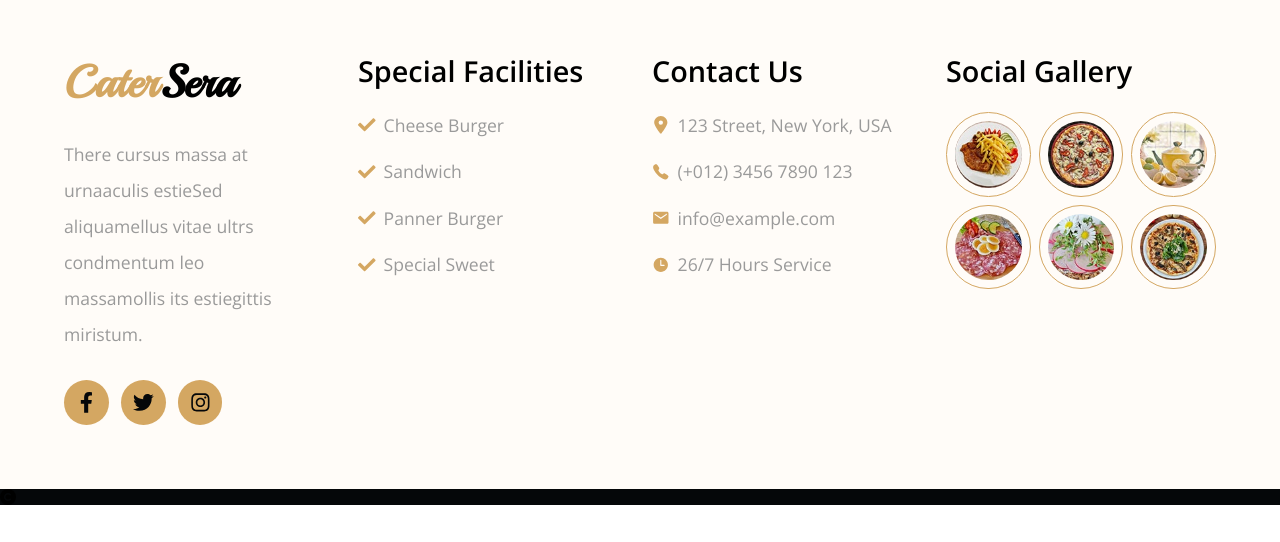
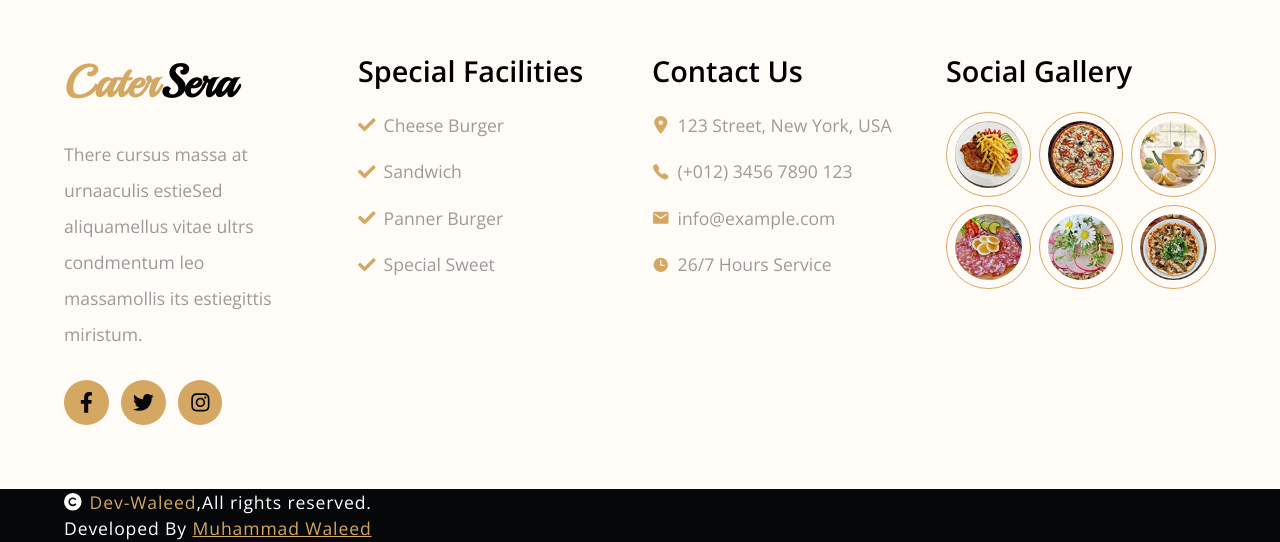
Before and after one commit to chwaleed/Resturant_Website, a React (Vite) app: page / in a window 1280 px wide. Shown: the part 10984-11526 px from the top of the page. Before the commit the page ends 11489 px from the top, so only its background shows below. Built offline with nearby package versions, Linux system fonts and the light colour scheme.

Commit message:
footer updated

```diff
--- a/src/pages/Footer/Footer.jsx
+++ b/src/pages/Footer/Footer.jsx
@@ -129,9 +129,22 @@ function Footer() {
           </div>
         </div>
       </div>
-      <div className="bg-dark">
-        <h1>
-          <FaCopyright />{" "}
+      <div className="bg-dark px-[5%]">
+        <h1 className="flex items-center text-[1.1rem]     tracking-wider text-white">
+          <FaCopyright className="mr-2" />
+          <a href="https://dev-waleed.netlify.app/" className="text-primary">
+            Dev-Waleed
+          </a>
+          ,All rights reserved.
+        </h1>
+        <h1 className=" text-[1.1rem]     tracking-wider text-white">
+          Developed By{" "}
+          <a
+            href="https://dev-waleed.netlify.app/"
+            className="text-primary underline"
+          >
+            Muhammad Waleed
+          </a>{" "}
         </h1>
       </div>
     </div>
```
